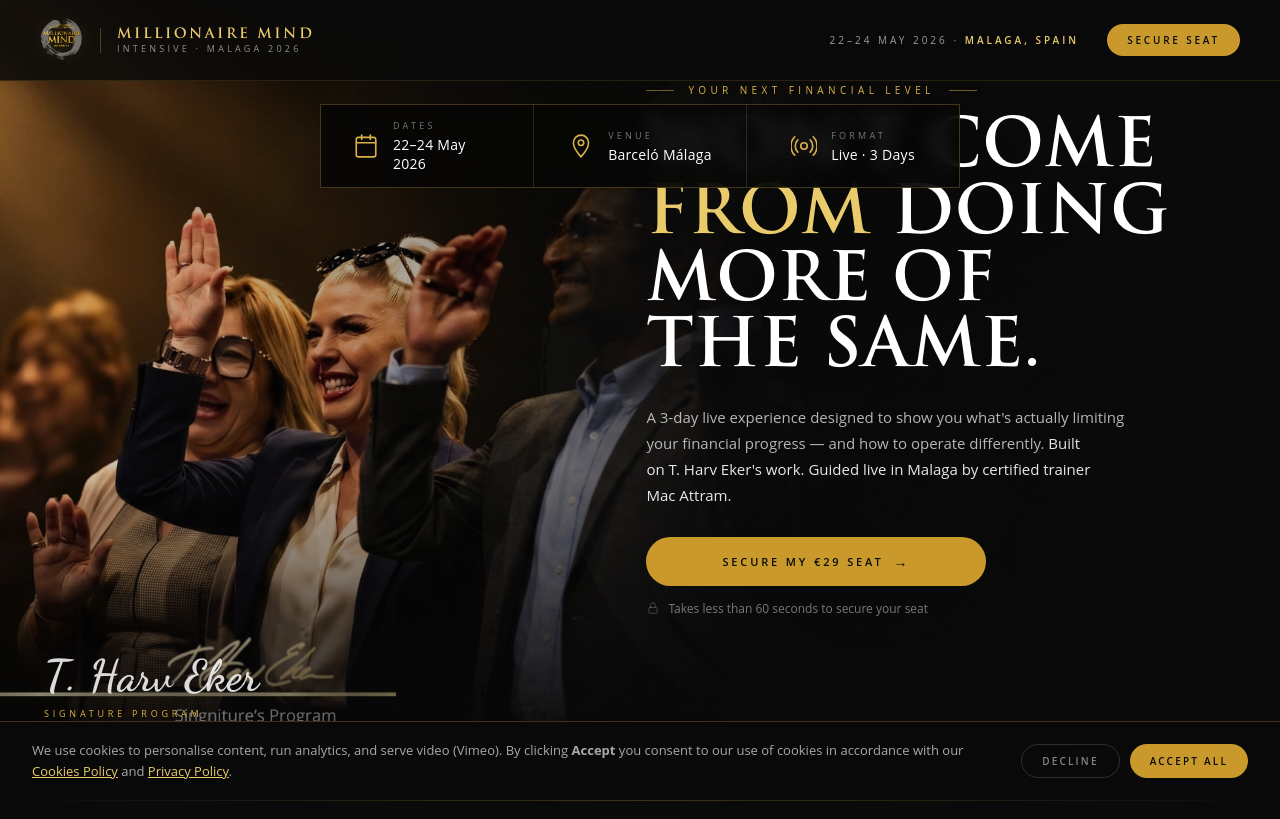
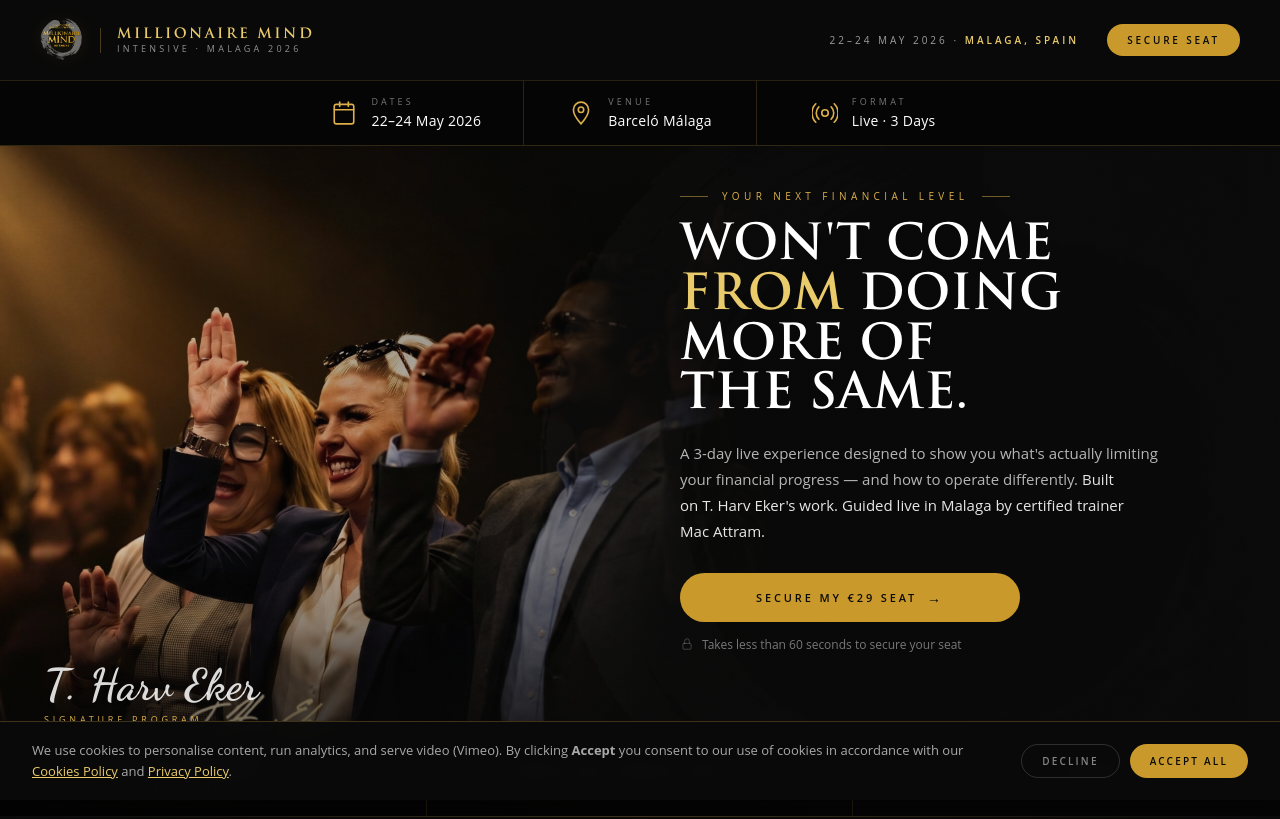
Before and after one commit to successeu/spain, a plain HTML site: page public/index.html in a window 1280 px wide. Shown: the top 819 px of the page. Drawn offline with Linux system fonts and the light colour scheme.

Commit message:
Fix desktop hero overlap: info bar to page flow, smaller title, 50% right panel, signature fix

```diff
--- a/public/index.html
+++ b/public/index.html
@@ -123,27 +123,21 @@ j=d.createElement(s),dl=l!='dataLayer'?'&l='+l:'';j.async=true;j.src=
   .nav-cta:hover{background:var(--mmi-gold-300)}
 
   /* ─── INFO BAR (desktop only) ─── */
-  /* Info bar — floating bordered box, positioned top-center over hero */
+  /* Info bar — full-width bar in page flow, pushed below fixed nav */
   .hero-info-bar{
-    position:absolute;
-    top:104px; /* clears fixed nav (80px) + gap */
-    left:0;right:0;
-    z-index:10;
-    padding:0 40px;
-    background:transparent;
-    pointer-events:none;
+    position:relative;
+    z-index:60;
+    margin-top:80px; /* height of fixed nav */
+    background:rgba(6,6,6,0.97);
+    border-bottom:1px solid rgba(219,176,74,0.2);
   }
   .hib-inner{
-    max-width:640px;margin:0 auto;
+    max-width:700px;margin:0 auto;
     display:flex;align-items:stretch;
-    border:1px solid rgba(219,176,74,0.28);
-    background:rgba(6,6,6,0.88);
-    backdrop-filter:blur(10px);
-    pointer-events:auto;
   }
   .hib-item{
     display:flex;align-items:center;gap:14px;
-    padding:14px 32px;flex:1;justify-content:center;
+    padding:15px 36px;flex:1;justify-content:center;
   }
   .hib-icon{color:var(--mmi-gold-300);flex-shrink:0}
   .hib-icon svg{width:26px;height:26px;display:block}
@@ -162,9 +156,8 @@ j=d.createElement(s),dl=l!='dataLayer'?'&l='+l:'';j.async=true;j.src=
   /* ─── HERO ─── */
   .hero{
     position:relative;
-    min-height:100vh;
+    min-height:calc(100vh - 130px); /* subtract nav + info bar heights */
     display:flex;align-items:stretch;
-    padding-top:80px; /* account for fixed nav */
     background:var(--mmi-ink-900);
     overflow:hidden;
   }
@@ -208,9 +201,10 @@ j=d.createElement(s),dl=l!='dataLayer'?'&l='+l:'';j.async=true;j.src=
   .hero-desktop-right{
     position:absolute;
     right:0;top:0;bottom:0;
-    width:52%;
+    width:50%;
     display:flex;flex-direction:column;justify-content:center;
-    padding:60px 60px 160px 32px;
+    padding:40px 56px 160px 40px;
+    overflow:hidden;
   }
   .hero-desktop-eyebrow{
     font-family:var(--font-ui);font-weight:500;
@@ -225,9 +219,9 @@ j=d.createElement(s),dl=l!='dataLayer'?'&l='+l:'';j.async=true;j.src=
   }
   .hero-desktop-title{
     font-family:var(--font-display);font-weight:700;
-    font-size:clamp(48px,5.2vw,74px);
-    line-height:1.0;letter-spacing:0.01em;text-transform:uppercase;
-    color:#fff;margin-bottom:20px;text-wrap:balance;
+    font-size:clamp(38px,3.8vw,58px);
+    line-height:1.02;letter-spacing:0.01em;text-transform:uppercase;
+    color:#fff;margin-bottom:18px;text-wrap:balance;
   }
   .hero-desktop-title .dt-gold{color:var(--mmi-gold-200)}
   .hero-desktop-sub{
@@ -260,7 +254,8 @@ j=d.createElement(s),dl=l!='dataLayer'?'&l='+l:'';j.async=true;j.src=
   /* T. Harv Eker signature — bottom left */
   .hero-signature{
     position:absolute;
-    bottom:80px;left:44px;
+    bottom:90px;left:44px;
+    z-index:5;
   }
   .hero-sig-name{
     font-family:'Dancing Script','Brush Script MT',cursive;font-weight:700;
@@ -270,7 +265,8 @@ j=d.createElement(s),dl=l!='dataLayer'?'&l='+l:'';j.async=true;j.src=
   .hero-sig-label{
     font-family:var(--font-ui);font-weight:500;font-size:9px;
     letter-spacing:0.42em;text-transform:uppercase;
-    color:var(--mmi-gold-300);margin-top:9px;
+    color:var(--mmi-gold-300);margin-top:6px;
+    display:block;
   }
 
   /* Benefit pillars — bottom bar */
@@ -1051,6 +1047,7 @@ j=d.createElement(s),dl=l!='dataLayer'?'&l='+l:'';j.async=true;j.src=
     .hero-inner{ display:block !important }
     .hero-desktop-overlay{ display:none !important }
     .hero-info-bar{ display:none !important }
+    #infoBar{ display:none !important }
 
     /* Full-bleed image on mobile */
     .hero-mobile-img{
@@ -1263,15 +1260,8 @@ height="0" width="0" style="display:none;visibility:hidden"></iframe></noscript>
 
 
 
-<!-- ═══════════ HERO ═══════════ -->
-<header class="hero" id="top">
-  <div class="hero-zen"></div>
-
-  <!-- ── DESKTOP OVERLAY (hidden on mobile) ── -->
-  <div class="hero-desktop-overlay">
-
-    <!-- Info bar — floating box top center -->
-    <div class="hero-info-bar">
+<!-- ═══════════ EVENT INFO BAR (desktop only) ═══════════ -->
+<div class="hero-info-bar" id="infoBar">
   <div class="hib-inner">
     <div class="hib-item">
       <span class="hib-icon">
@@ -1304,6 +1294,13 @@ height="0" width="0" style="display:none;visibility:hidden"></iframe></noscript>
     </div>
   </div>
 </div>
+
+<!-- ═══════════ HERO ═══════════ -->
+<header class="hero" id="top">
+  <div class="hero-zen"></div>
+
+  <!-- ── DESKTOP OVERLAY (hidden on mobile) ── -->
+  <div class="hero-desktop-overlay">
 
     <!-- Right-side content -->
     <div class="hero-desktop-right">
```
Lines whose indentation alone changed are shown as unchanged.
